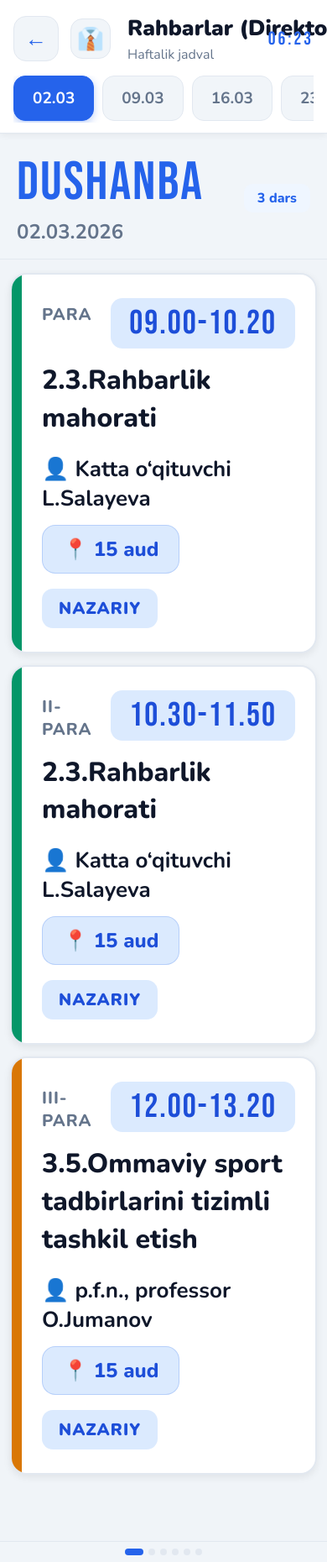
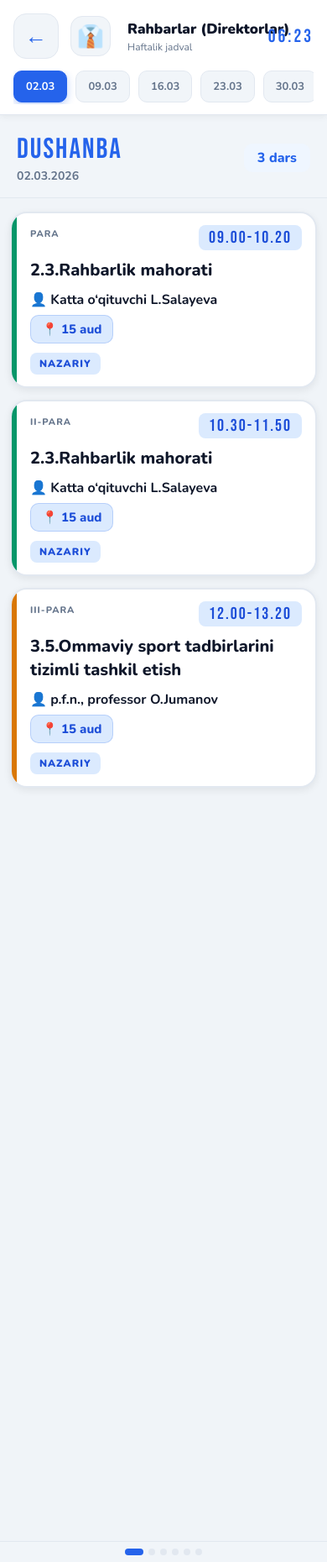
Before and after one commit to BoastfulApex/JadvalLite, a Django app: page /?guruh=1 in a window 390 px wide. Shown: the whole page at 84% size. Run offline with Django 5.2, Linux system fonts and the light colour scheme; data comes from the database, SQL or seed files in the repository.

Commit message:
Update mobile.html

```diff
--- a/templates/jadval/mobile.html
+++ b/templates/jadval/mobile.html
@@ -170,9 +170,9 @@ html, body {
 }
 .j-guruh-ikon img { width: 100%; height: 100%; object-fit: cover; border-radius: 12px; }
 .j-guruh-nom {
-  font-size: 26px; font-weight: 900; white-space: nowrap; overflow: hidden; text-overflow: ellipsis;
+  font-size: 17px; font-weight: 900; white-space: nowrap; overflow: hidden; text-overflow: ellipsis;
 }
-.j-guruh-sub { font-size: 16px; color: var(--muted); margin-top: 3px; }
+.j-guruh-sub { font-size: 12px; color: var(--muted); margin-top: 2px; }
 
 /* Hafta tanlash */
 .j-weeks {
@@ -180,7 +180,7 @@ html, body {
 }
 .j-weeks::-webkit-scrollbar { display: none; }
 .j-wbtn {
-  padding: 13px 22px; border-radius: 14px; font-size: 19px; font-weight: 700;
+  padding: 9px 14px; border-radius: 10px; font-size: 13px; font-weight: 700;
   white-space: nowrap; text-decoration: none;
   border: 1.5px solid var(--border); color: var(--muted); background: var(--card2);
   transition: all .15s; flex-shrink: 0;
@@ -210,7 +210,8 @@ html, body {
 .days-scroll::-webkit-scrollbar { display: none; }
 
 .day-panel {
-  min-width: 100vw; width: 100vw;
+  min-width: 100%;
+  flex: 0 0 100%;
   scroll-snap-align: start;
   display: flex; flex-direction: column;
   overflow: hidden;
@@ -229,10 +230,10 @@ html, body {
 }
 .day-nm {
   font-family: 'Bebas Neue', sans-serif;
-  font-size: 64px; letter-spacing: 2px; color: var(--accent);
+  font-size: 34px; letter-spacing: 2px; color: var(--accent);
 }
 .day-label.today-lbl .day-nm { color: #fff; }
-.day-dt { font-size: 24px; color: var(--muted); font-weight: 700; margin-top: 4px; }
+.day-dt { font-size: 14px; color: var(--muted); font-weight: 700; margin-top: 2px; }
 .day-label.today-lbl .day-dt { color: rgba(255,255,255,.8); }
 .today-badge {
   font-size: 14px; font-weight: 900;
@@ -279,30 +280,30 @@ html, body {
 }
 .lcard:active { transform: scale(.98); }
 
-.lcard-bar { width: 12px; flex-shrink: 0; }
-.lcard-body { flex: 1; padding: 28px 24px; min-width: 0; }
+.lcard-bar { width: 6px; flex-shrink: 0; }
+.lcard-body { flex: 1; padding: 14px 16px; min-width: 0; }
 
-.lc-top { display: flex; align-items: flex-start; justify-content: space-between; margin-bottom: 16px; gap: 10px; }
-.lc-para { font-size: 20px; color: var(--muted); font-weight: 800; text-transform: uppercase; letter-spacing: 1px; padding-top: 6px; }
+.lc-top { display: flex; align-items: flex-start; justify-content: space-between; margin-bottom: 10px; gap: 8px; }
+.lc-para { font-size: 11px; color: var(--muted); font-weight: 800; text-transform: uppercase; letter-spacing: 1px; padding-top: 3px; }
 .lc-time {
-  font-family: 'Bebas Neue', sans-serif; font-size: 40px; letter-spacing: 2px;
+  font-family: 'Bebas Neue', sans-serif; font-size: 20px; letter-spacing: 2px;
   background: #dbeafe; color: var(--a2);
-  border-radius: 14px; padding: 6px 22px; white-space: nowrap; flex-shrink: 0;
+  border-radius: 8px; padding: 3px 12px; white-space: nowrap; flex-shrink: 0;
 }
-.lc-mod { font-size: 32px; font-weight: 800; line-height: 1.4; margin-bottom: 20px; color: var(--text); }
-.lc-meta { display: flex; flex-direction: column; gap: 14px; }
-.lc-teacher { font-size: 26px; color: var(--text); font-weight: 700; }
+.lc-mod { font-size: 20px; font-weight: 800; line-height: 1.4; margin-bottom: 10px; color: var(--text); }
+.lc-meta { display: flex; flex-direction: column; gap: 7px; }
+.lc-teacher { font-size: 16px; color: var(--text); font-weight: 700; }
 .lc-room {
-  display: inline-flex; align-items: center; gap: 8px;
-  font-size: 24px; font-weight: 800;
+  display: inline-flex; align-items: center; gap: 5px;
+  font-size: 15px; font-weight: 800;
   background: #dbeafe; color: #1d4ed8;
   border: 1.5px solid rgba(37,99,235,.2);
-  border-radius: 16px; padding: 12px 24px;
+  border-radius: 10px; padding: 6px 13px;
   align-self: flex-start;
 }
 .lc-tag {
-  display: inline-block; font-size: 20px; font-weight: 900;
-  letter-spacing: 1px; padding: 10px 20px; border-radius: 13px;
+  display: inline-block; font-size: 12px; font-weight: 900;
+  letter-spacing: 1px; padding: 5px 11px; border-radius: 8px;
   text-transform: uppercase; margin-top: 4px; align-self: flex-start;
 }
 .t-naz { background: #dbeafe; color: #1d4ed8; }
@@ -673,7 +674,8 @@ const dots = document.querySelectorAll('.day-dot');
 
 function updateDots() {
   if (!scroll) return;
-  const idx = Math.round(scroll.scrollLeft / window.innerWidth);
+  const w = scroll.clientWidth;
+  const idx = Math.round(scroll.scrollLeft / w);
   dots.forEach((d, i) => {
     d.classList.toggle('on', i === idx);
   });
@@ -681,7 +683,7 @@ function updateDots() {
 
 function scrollToDay(idx) {
   if (!scroll) return;
-  scroll.scrollTo({ left: idx * window.innerWidth, behavior: 'smooth' });
+  scroll.scrollTo({ left: idx * scroll.clientWidth, behavior: 'smooth' });
 }
 
 if (scroll) {
@@ -695,7 +697,7 @@ if (scroll) {
 
   /* Bugungi kunga o'tish */
   function applyLayout() {
-    scroll.scrollLeft = todayIdx * scroll.offsetWidth;
+    scroll.scrollLeft = todayIdx * scroll.clientWidth;
     updateDots();
   }
 
@@ -707,7 +709,7 @@ if (scroll) {
   setTimeout(applyLayout, 80);
 
   window.addEventListener('resize', () => {
-    scroll.scrollLeft = todayIdx * scroll.offsetWidth;
+    scroll.scrollLeft = todayIdx * scroll.clientWidth;
   });
 }
 
```
